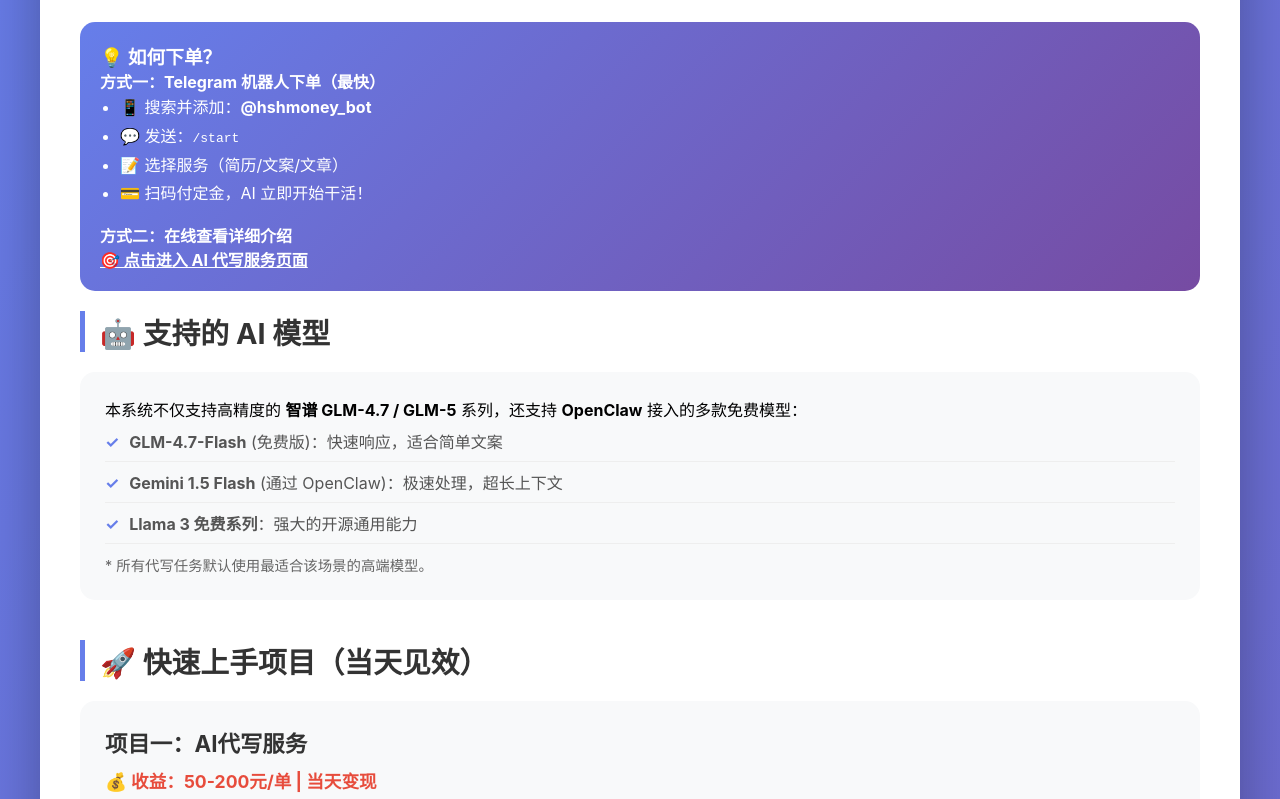
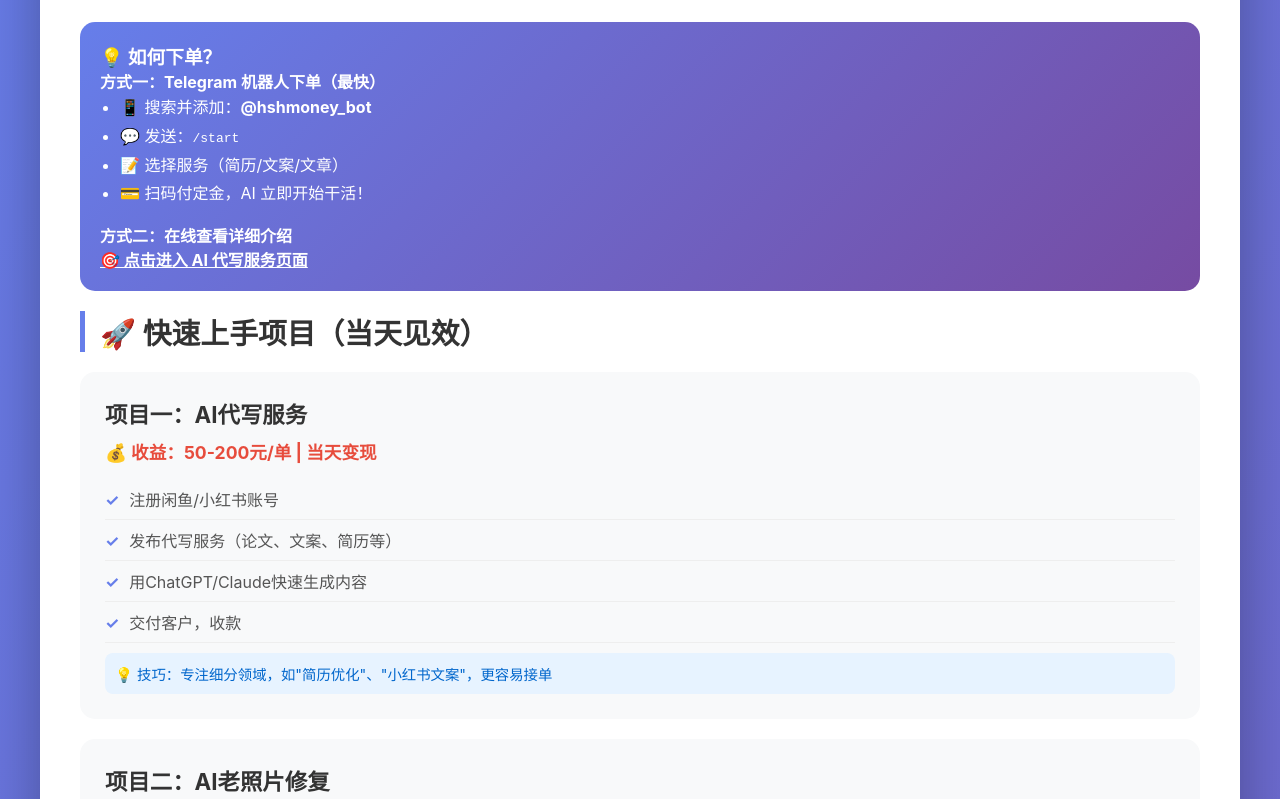
Before and after one commit to hushihong/ai-money-guide, a website: page index.html in a window 1280 px wide. Shown: the part 404-1203 px from the top of the page. Drawn offline with Linux system fonts and the light colour scheme.

Commit message:
Remove AI models section

```diff
--- a/index.html
+++ b/index.html
@@ -96,19 +96,6 @@
 
             <p style="margin-top: 15px;"><strong>方式二：在线查看详细介绍</strong></p>
             <p><a href="service.html" style="color: #fff; font-weight: bold; text-decoration: underline;">🎯 点击进入 AI 代写服务页面</a></p>
-        </div>
-
-        <div class="section">
-            <h2 class="section-title">🤖 支持的 AI 模型</h2>
-            <div class="project">
-                <p>本系统不仅支持高精度的 <strong>智谱 GLM-4.7 / GLM-5</strong> 系列，还支持 <strong>OpenClaw</strong> 接入的多款免费模型：</p>
-                <ul class="project-steps">
-                    <li><strong>GLM-4.7-Flash</strong> (免费版)：快速响应，适合简单文案</li>
-                    <li><strong>Gemini 1.5 Flash</strong> (通过 OpenClaw)：极速处理，超长上下文</li>
-                    <li><strong>Llama 3 免费系列</strong>：强大的开源通用能力</li>
-                </ul>
-                <p style="margin-top: 10px; font-size: 0.9em; color: #666;">* 所有代写任务默认使用最适合该场景的高端模型。</p>
-            </div>
         </div>
 
         <div class="section">
```
